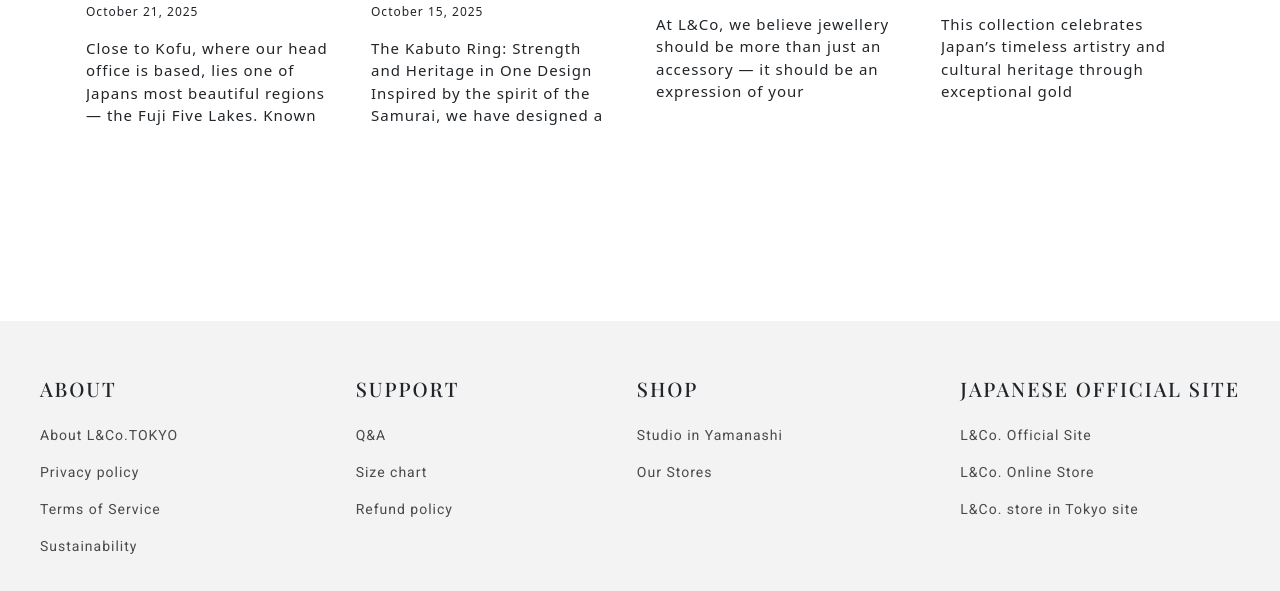
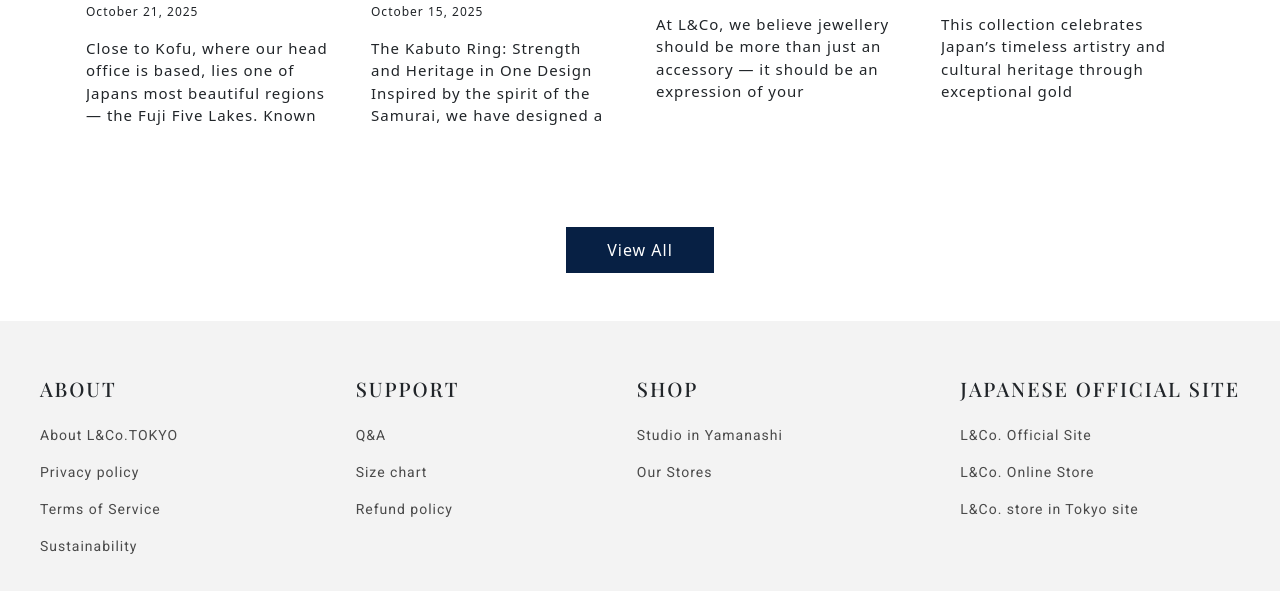
Before and after one commit to asmajehad20/bootstrap-project-round15, a plain HTML site: page blogs.html in a window 1280 px wide. In both pictures the pointer is over the link "View All". Shown: the part 557-1148 px from the top of the page. Drawn offline with nearby package versions, Linux system fonts and the light colour scheme; a web font is replaced by a local one.

Commit message:
final step

```diff
--- a/assets/css/main.css
+++ b/assets/css/main.css
@@ -466,6 +466,10 @@ h2{
     border-radius: 0;
     text-decoration: none;
 }
+.btn:hover{
+  background-color: #072044 !important;
+
+}
 .register a{
     color: black;
     font-weight: 400;
```
Also changed, not shown: collectionPage.html (+1 -1 lines).
